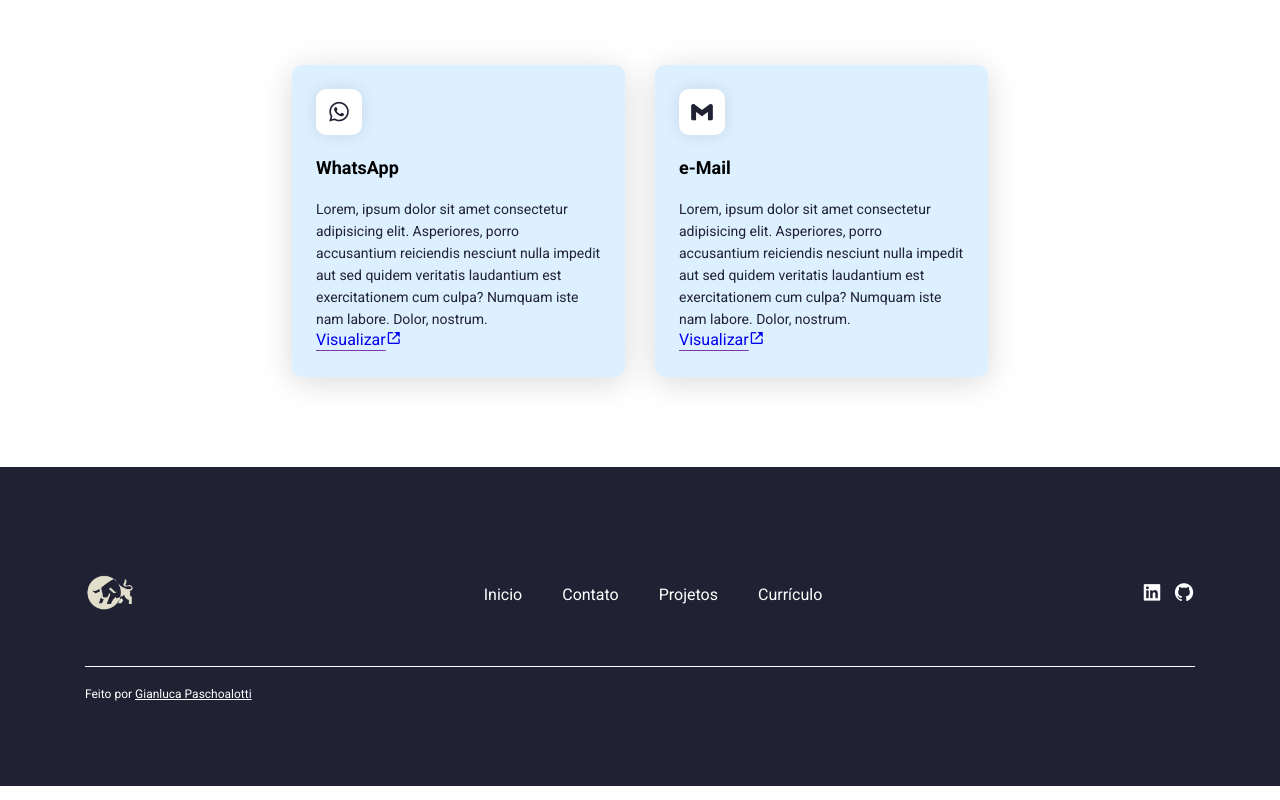
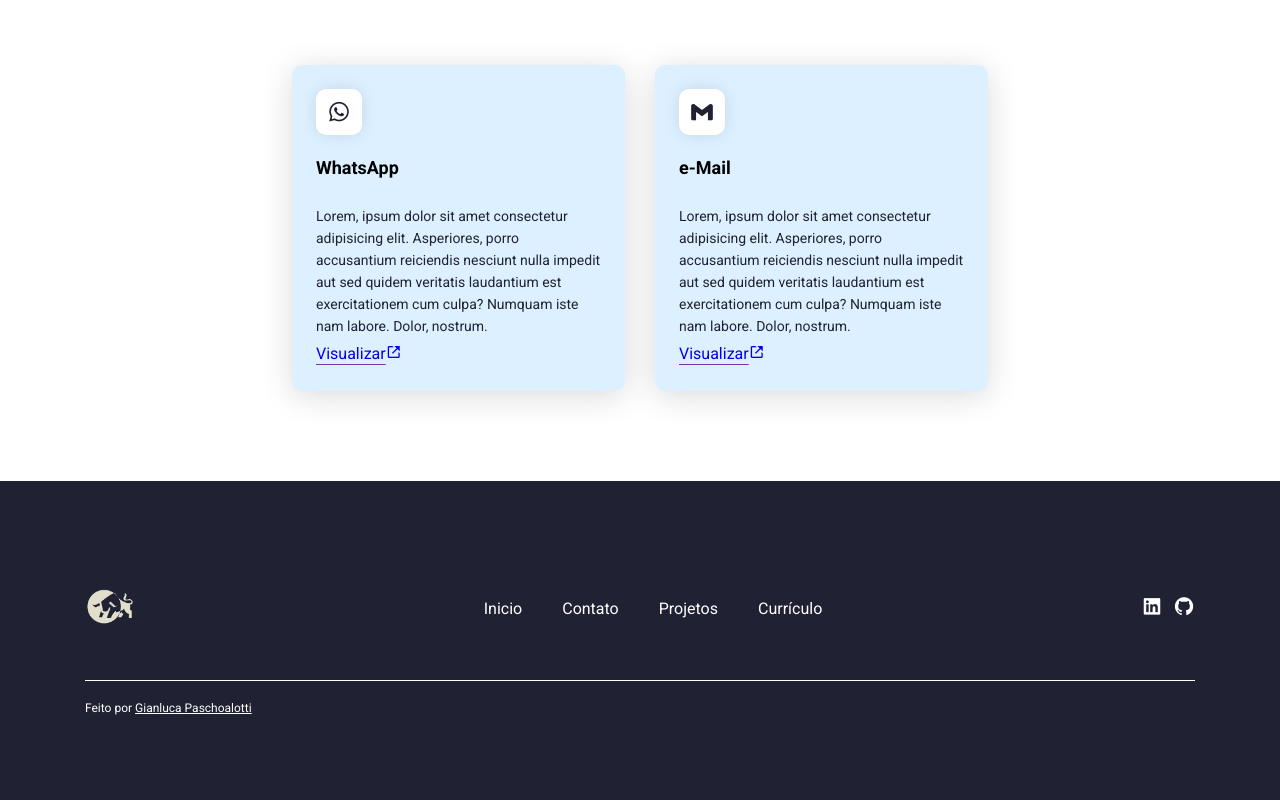
Before and after one commit to giaanl/portfolio, a plain HTML site: page index.html in a window 1280 px wide. Shown: the part 3065-3865 px from the top of the page. Drawn offline with nearby package versions, Linux system fonts and the light colour scheme.

Commit message:
Modifie CSS contact

```diff
--- a/styles.css
+++ b/styles.css
@@ -412,6 +412,13 @@ body{
     color: #202233;
 }
 
+
+#contact #contact-item .item .info {
+    display: flex;
+    flex-direction: column;
+    gap: 7px;
+}
+
 #contact #contact-item .item .info h4{
     font-size: 18px;
 }
```
